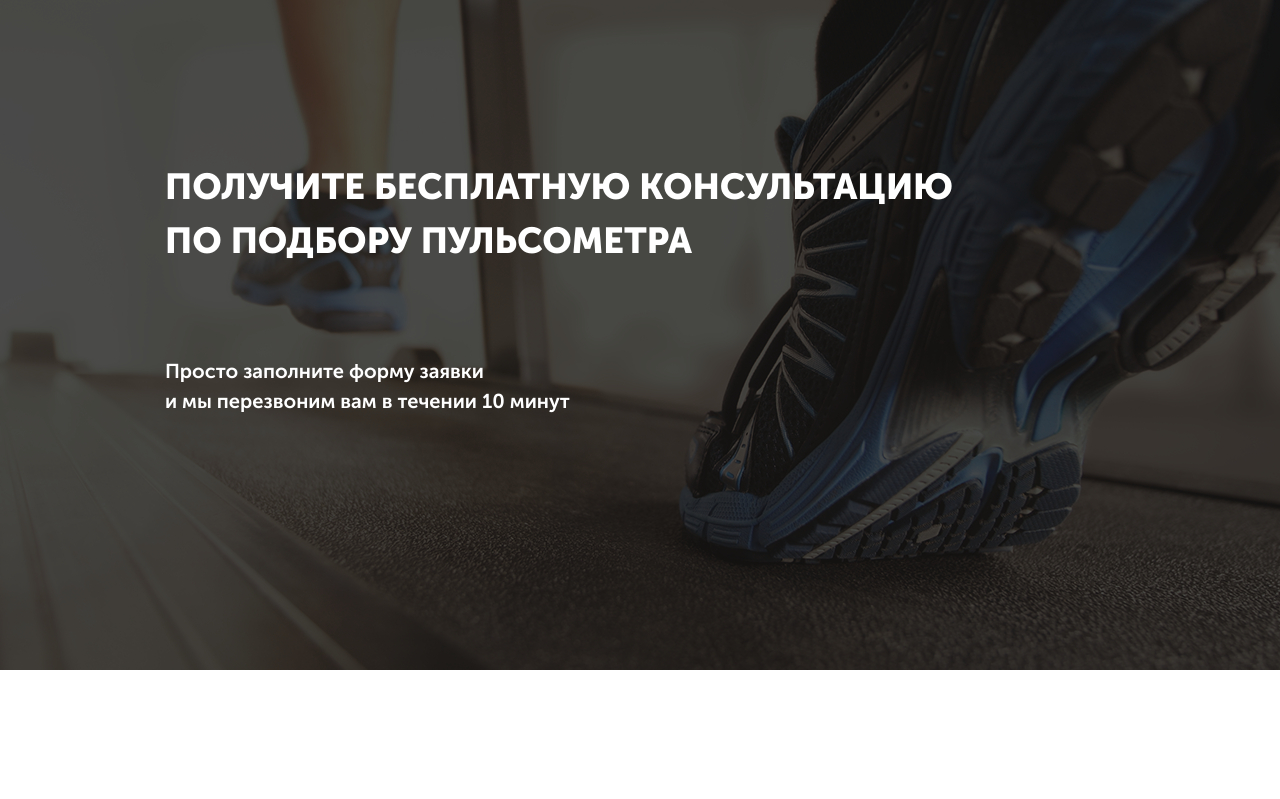
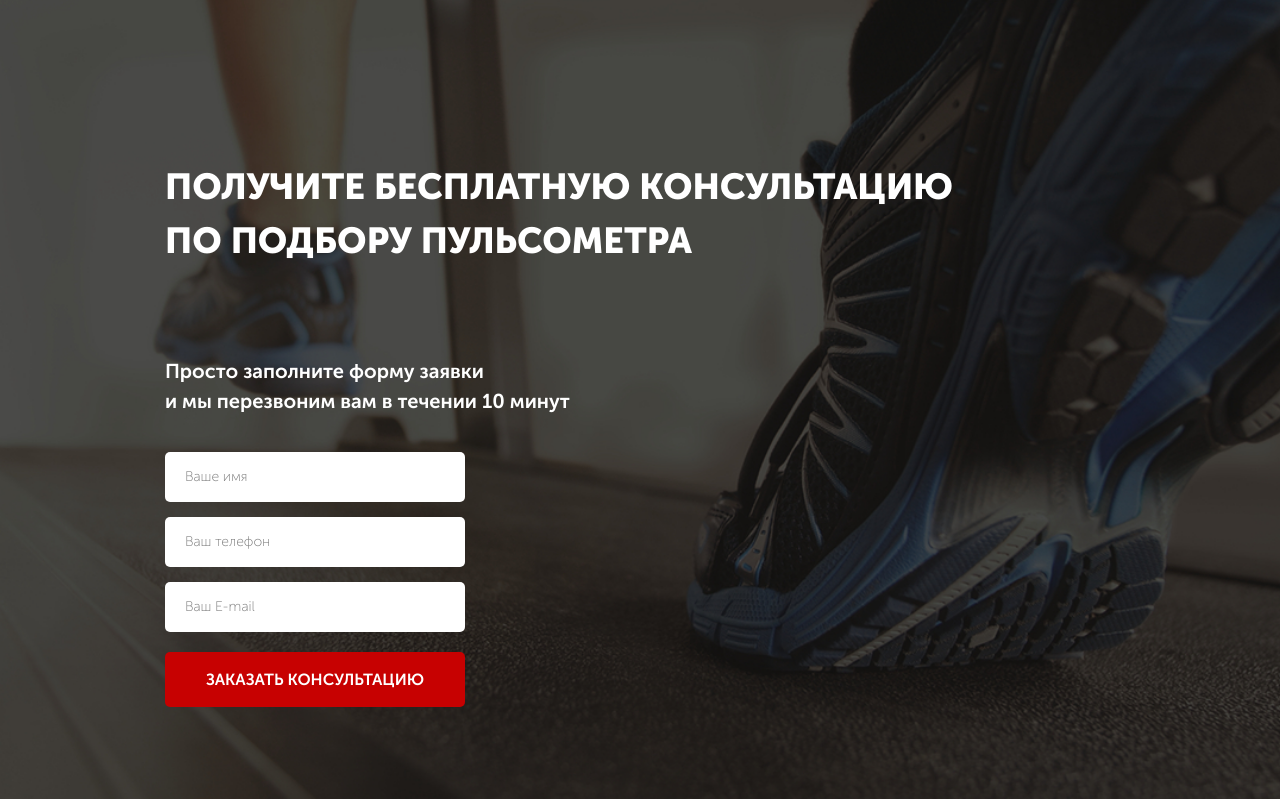
Before and after one commit to karenhov/pulse, a website: page src/index.html in a window 1280 px wide. Shown: the part 1240-2039 px from the top of the page. Before the commit the page ends 1910 px from the top, so only its background shows below. Drawn offline with Linux system fonts and the light colour scheme.

Commit message:
commit_finish_2section

```diff
--- a/src/index.html
+++ b/src/index.html
@@ -92,6 +92,12 @@
             Просто заполните форму заявки<br>
             и мы перезвоним вам в течении 10 минут
         </div>
+        <form class="feed-form" action="#">
+            <input name="name" required type="text" placeholder="Ваше имя">
+            <input name="phone" required type="number" placeholder="Ваш телефон">
+            <input name="email" required type="email" placeholder="Ваш E-mail">
+            <button class="button  button_form">заказать кОНСУЛЬТАЦИЮ</button>
+        </form>
     </div>
 </div>
 </body>
--- a/src/sass/blocks/_buttons.scss
+++ b/src/sass/blocks/_buttons.scss
@@ -19,4 +19,11 @@
         height: 50px;
         font-size: 16px;
     }
+    &_form {
+        width: 100%;
+        height: 55px;
+        border-radius: 5px;
+        background-color: $btn_bg_color;
+        font-size: 16px;
+    }
 }
--- /dev/null
+++ b/src/sass/blocks/_forms.scss
@@ -0,0 +1,22 @@
+.feed-form {
+    margin-top: 36px;
+    display: flex;
+    flex-direction: column;
+    width: 300px;
+    input {
+        margin-bottom: 15px;
+        height: 50px;
+        border-radius: 5px;
+        background-color: $main_color;
+        border: none;
+        &:nth-child(3) {
+            margin-bottom: 20px;
+        }
+        padding-left: 20px;
+        color: #4b4b4b;
+        font-size: 14px;
+        font-weight: 300;
+        line-height: 66px;
+        text-align: left;
+    }
+}
--- a/src/sass/style.scss
+++ b/src/sass/style.scss
@@ -12,3 +12,4 @@
 @import 'blocks/section';
 @import 'blocks/title';
 @import 'blocks/consultation';
+@import 'blocks/forms';
```
Also changed, not shown: src/css/style.min.css.
